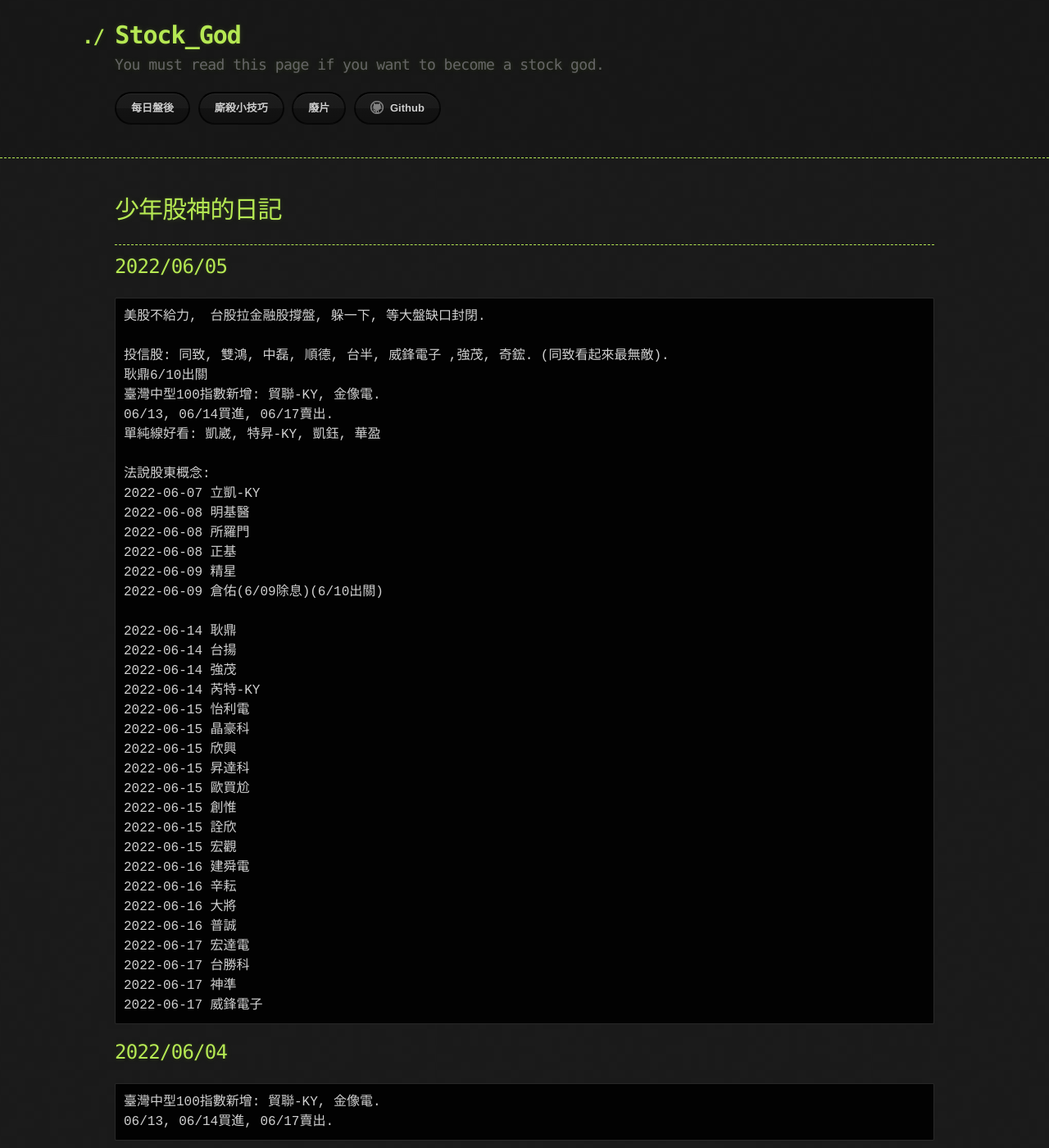
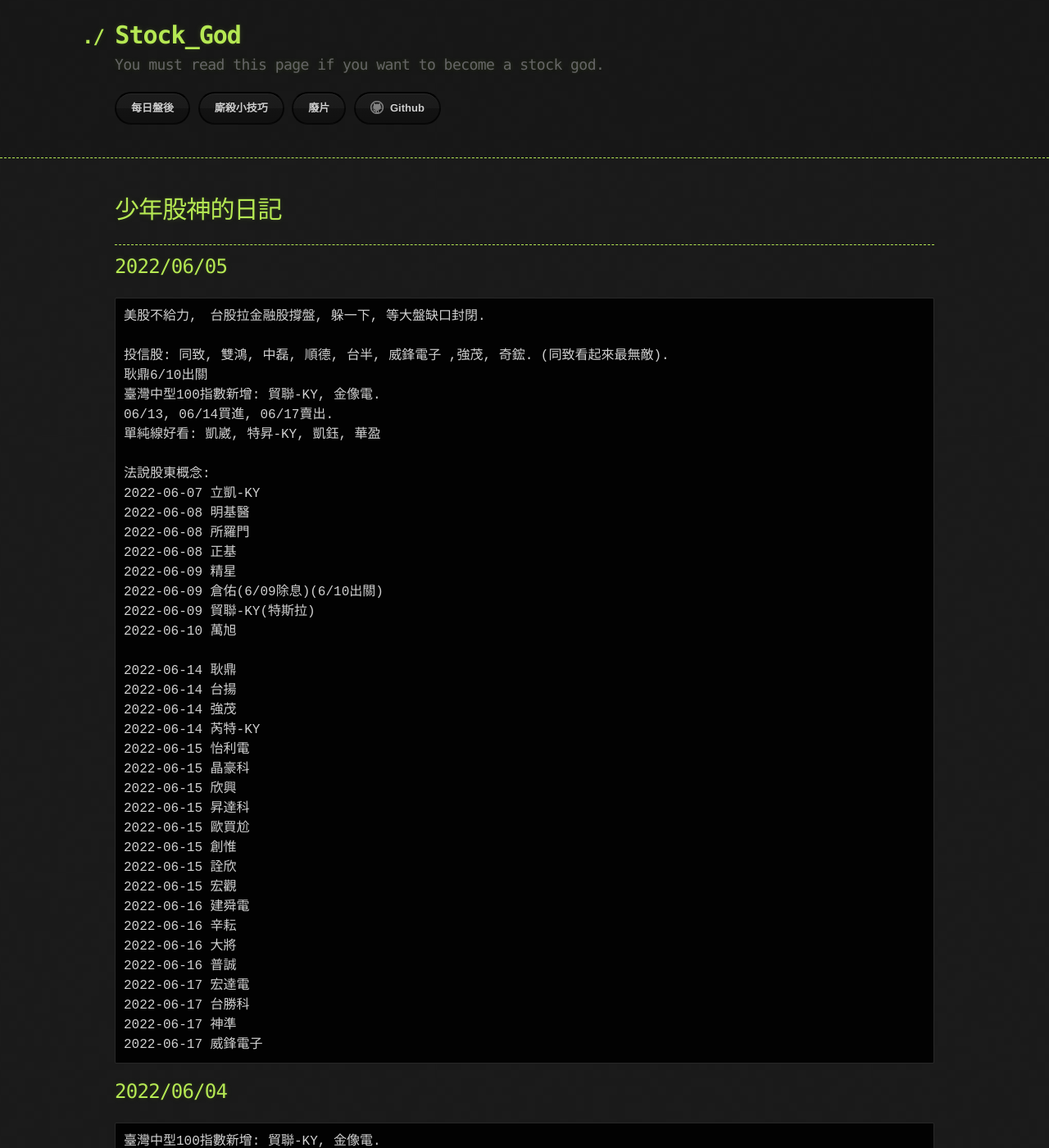
Before and after one commit to lepg5487/Stock_God, a Jekyll site: the page built from index.md, in a window 1280 px wide and 1400 px high. Shown: the whole window at 82% size. Built offline with Jekyll 4.4.1, drawn with Linux system fonts in a browser that asks for light colours; our own code applies the rules of GitHub Pages for plain Markdown files.

Commit message:
Update index.md

```diff
--- a/index.md
+++ b/index.md
@@ -23,6 +23,8 @@ layout: testlayouts
 2022-06-08 正基
 2022-06-09 精星
 2022-06-09 倉佑(6/09除息)(6/10出關)
+2022-06-09 貿聯-KY(特斯拉)
+2022-06-10 萬旭
 
 2022-06-14 耿鼎
 2022-06-14 台揚
```
